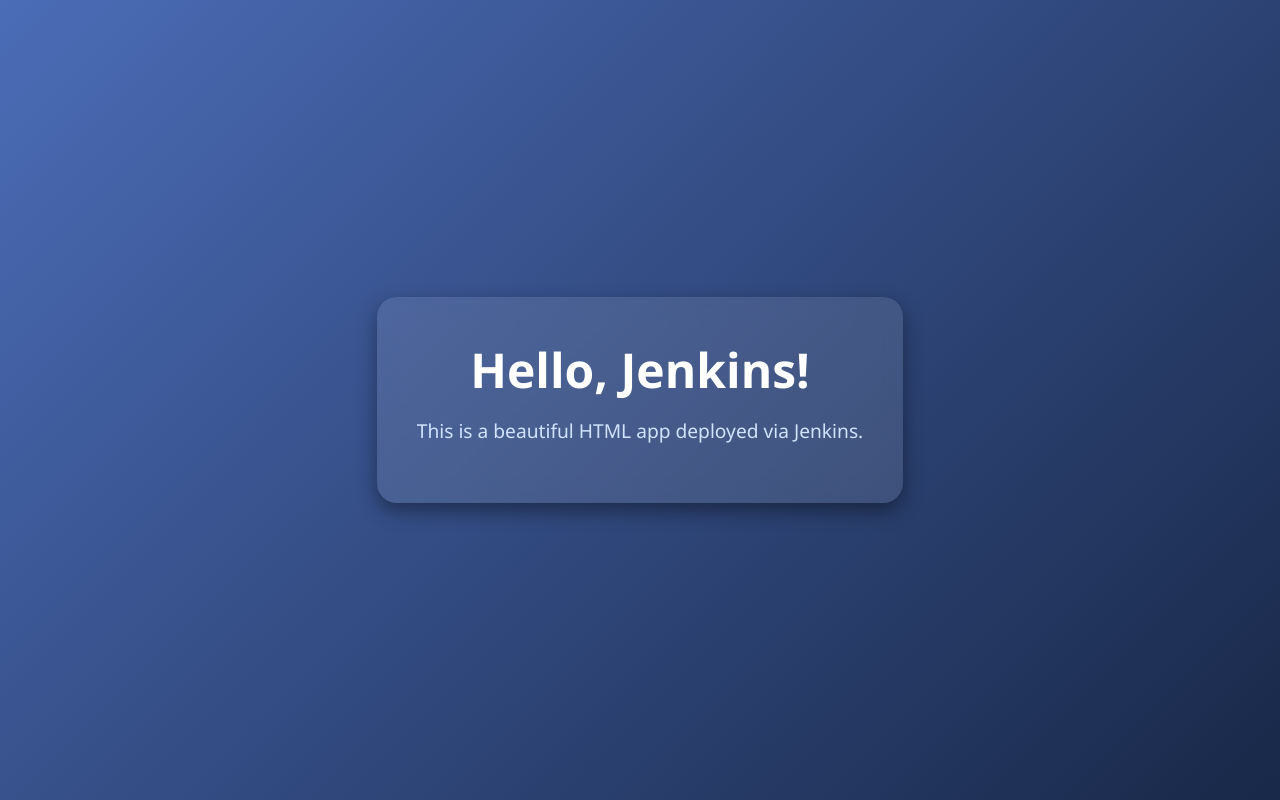
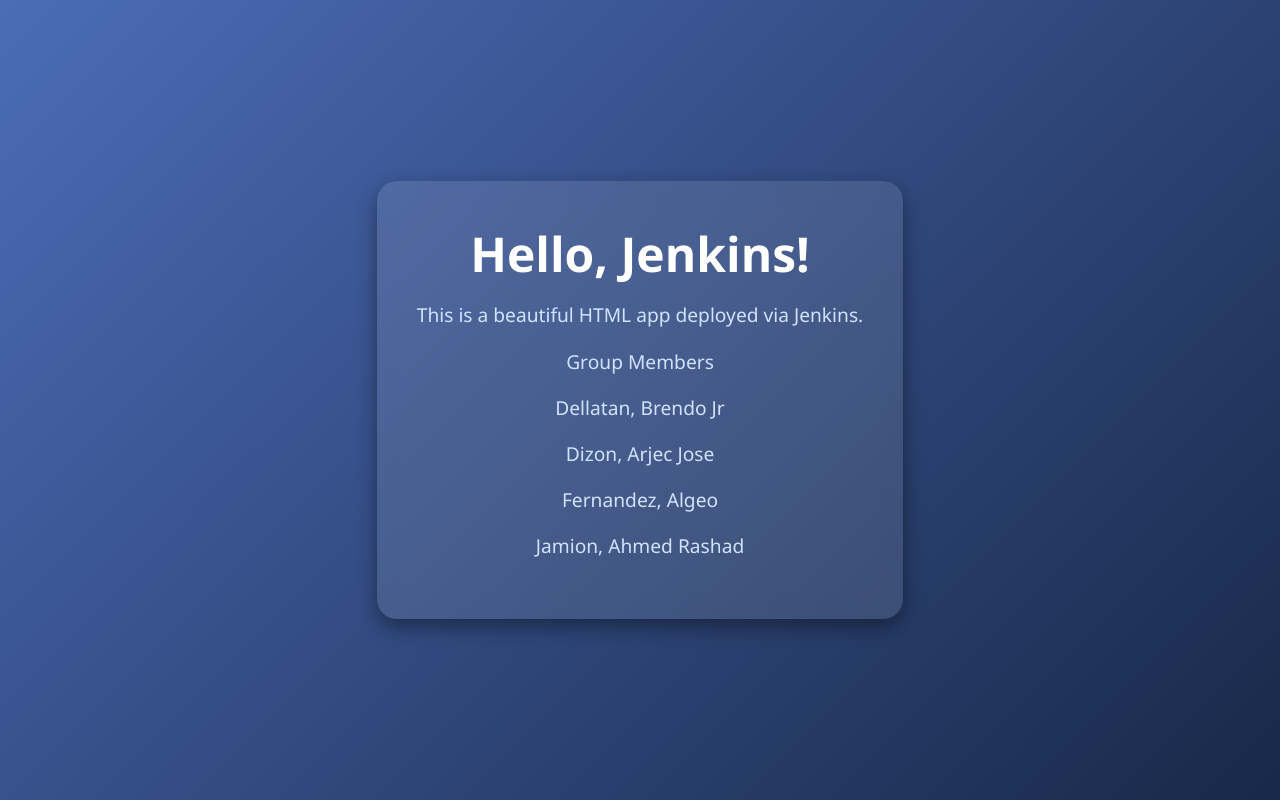
Before and after one commit to DizonAj16/simple-app, a plain HTML site: page index.html in a window 1280 px wide. Drawn offline with Linux system fonts and the light colour scheme.

Commit message:
Update index.html

```diff
--- a/index.html
+++ b/index.html
@@ -48,6 +48,11 @@
     <div class="container">
         <h1>Hello, Jenkins!</h1>
         <p>This is a beautiful HTML app deployed via Jenkins.</p>
+        <p>Group Members</p>
+        <p>Dellatan, Brendo Jr</p>
+        <p>Dizon, Arjec Jose</p>
+        <p>Fernandez, Algeo</p>
+        <p>Jamion, Ahmed Rashad</p>
     </div>
 </body>
 </html>
```
